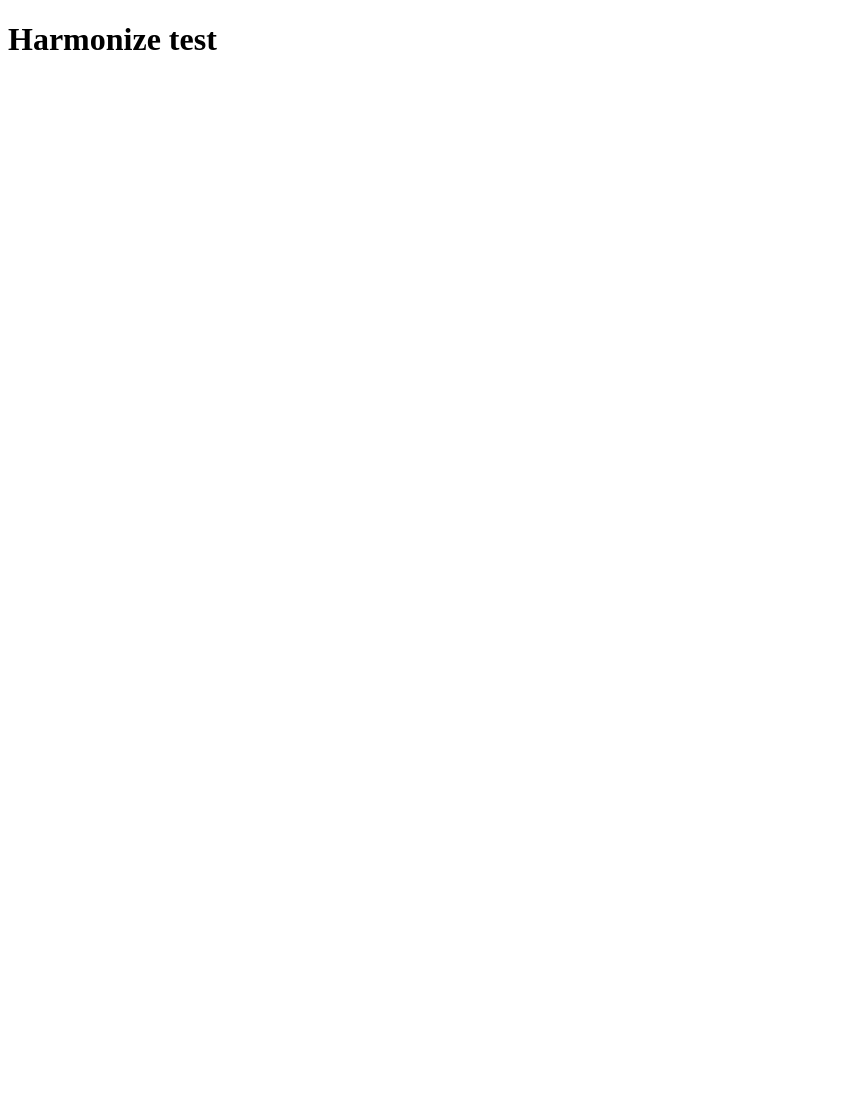
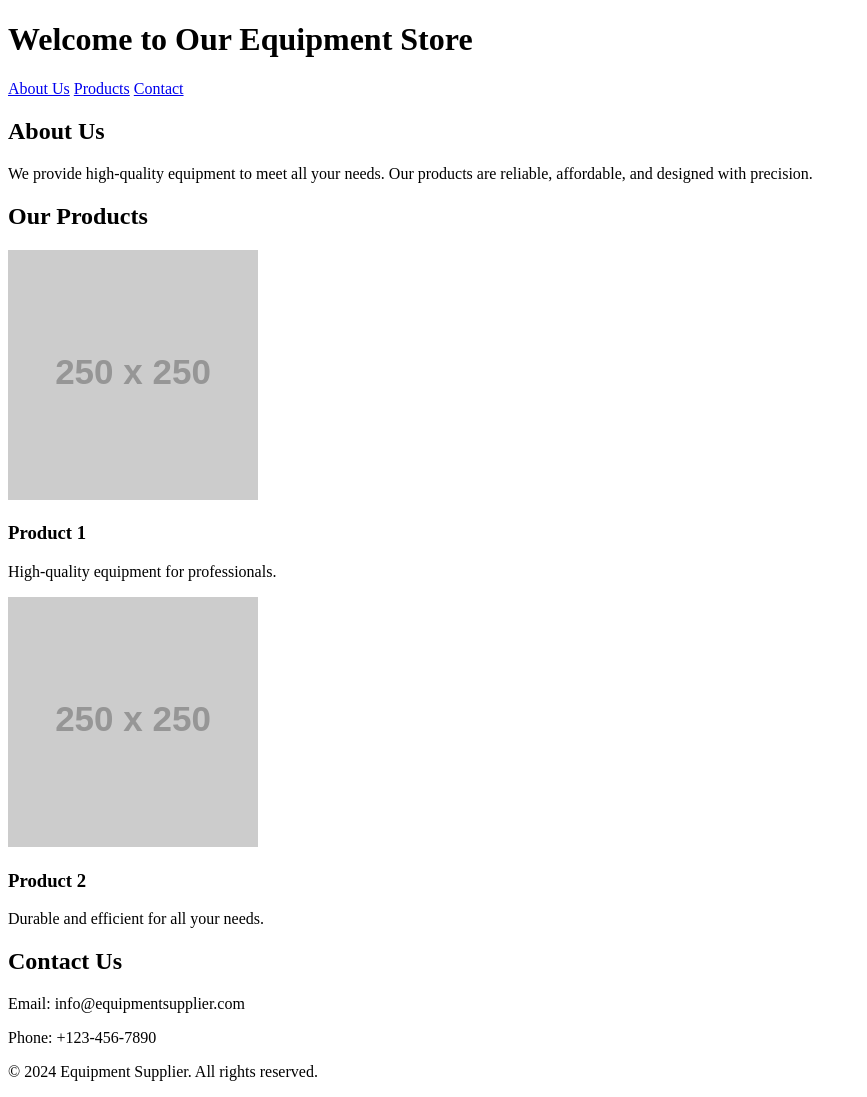
Before and after one commit to JayChien04717/Jaychien.github.io, a plain HTML site: page index.html in a window 1280 px wide. Shown: the whole page, without its empty margins (0-867 px from the left). Before the commit the page ends 800 px from the top, so only its background shows below. Drawn offline with Linux system fonts and the light colour scheme; placeholder pictures from the web are drawn by us.

Commit message:
Update index.html

```diff
--- a/index.html
+++ b/index.html
@@ -1,10 +1,51 @@
 <!DOCTYPE html>
-<html>
-  <head>
-    <meta charset="utf-8">
-    <title>Harmonize Homepage，GitHub</title>
-  </head>
-  <body>
-    <h1>Harmonize test</h1>
-  </body>
+<html lang="en">
+<head>
+    <meta charset="UTF-8">
+    <meta name="viewport" content="width=device-width, initial-scale=1.0">
+    <title>Equipment Supplier</title>
+    <link rel="stylesheet" href="styles.css">
+</head>
+<body>
+
+<header>
+    <h1>Welcome to Our Equipment Store</h1>
+</header>
+
+<nav>
+    <a href="#about">About Us</a>
+    <a href="#products">Products</a>
+    <a href="#contact">Contact</a>
+</nav>
+
+<div class="container" id="about">
+    <h2>About Us</h2>
+    <p>We provide high-quality equipment to meet all your needs. Our products are reliable, affordable, and designed with precision.</p>
+</div>
+
+<div class="container" id="products">
+    <h2>Our Products</h2>
+    <div class="product">
+        <img src="https://via.placeholder.com/250" alt="Product 1">
+        <h3>Product 1</h3>
+        <p>High-quality equipment for professionals.</p>
+    </div>
+    <div class="product">
+        <img src="https://via.placeholder.com/250" alt="Product 2">
+        <h3>Product 2</h3>
+        <p>Durable and efficient for all your needs.</p>
+    </div>
+</div>
+
+<div class="container" id="contact">
+    <h2>Contact Us</h2>
+    <p>Email: info@equipmentsupplier.com</p>
+    <p>Phone: +123-456-7890</p>
+</div>
+
+<footer>
+    <p>&copy; 2024 Equipment Supplier. All rights reserved.</p>
+</footer>
+
+</body>
 </html>
```
